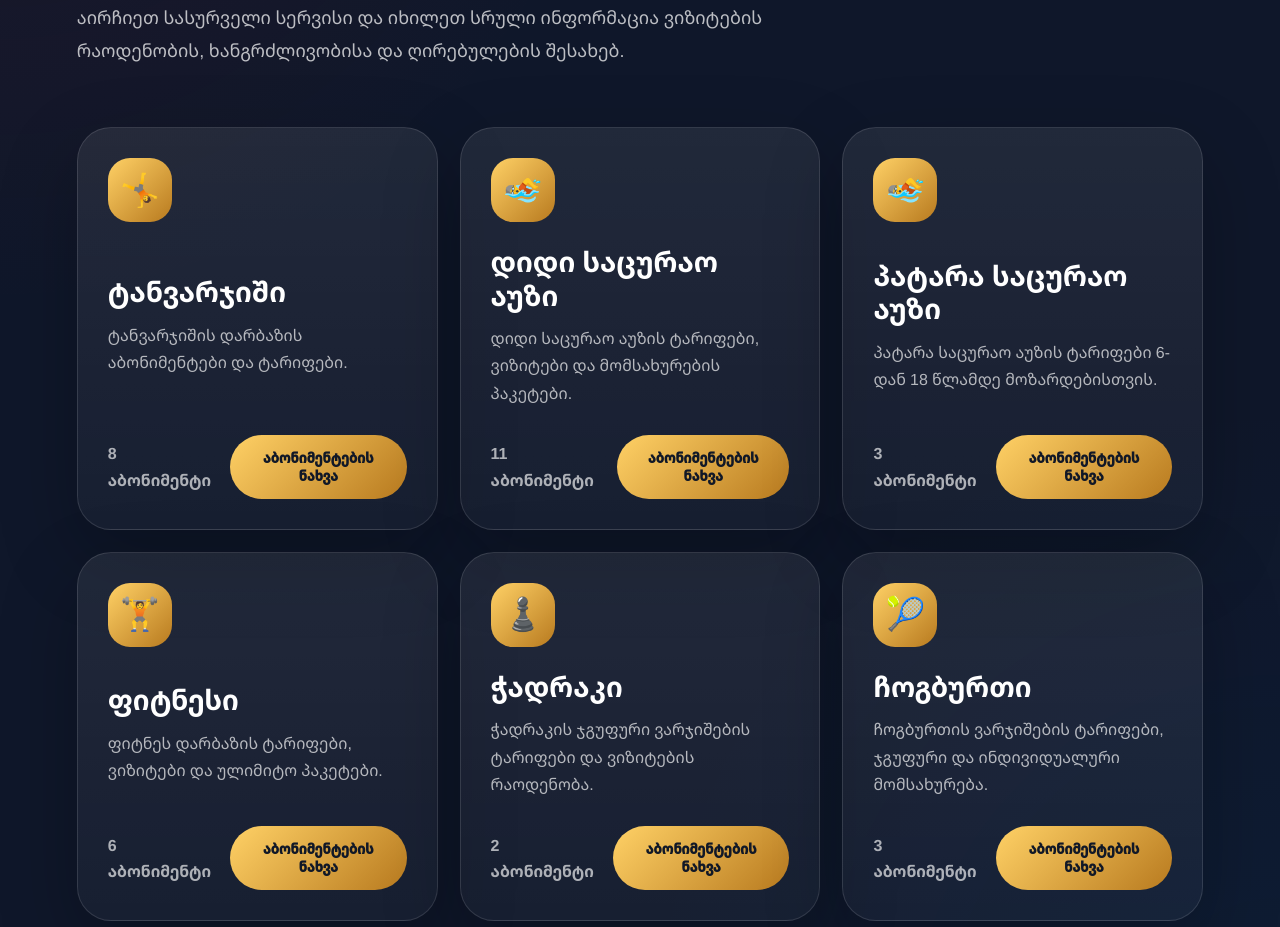
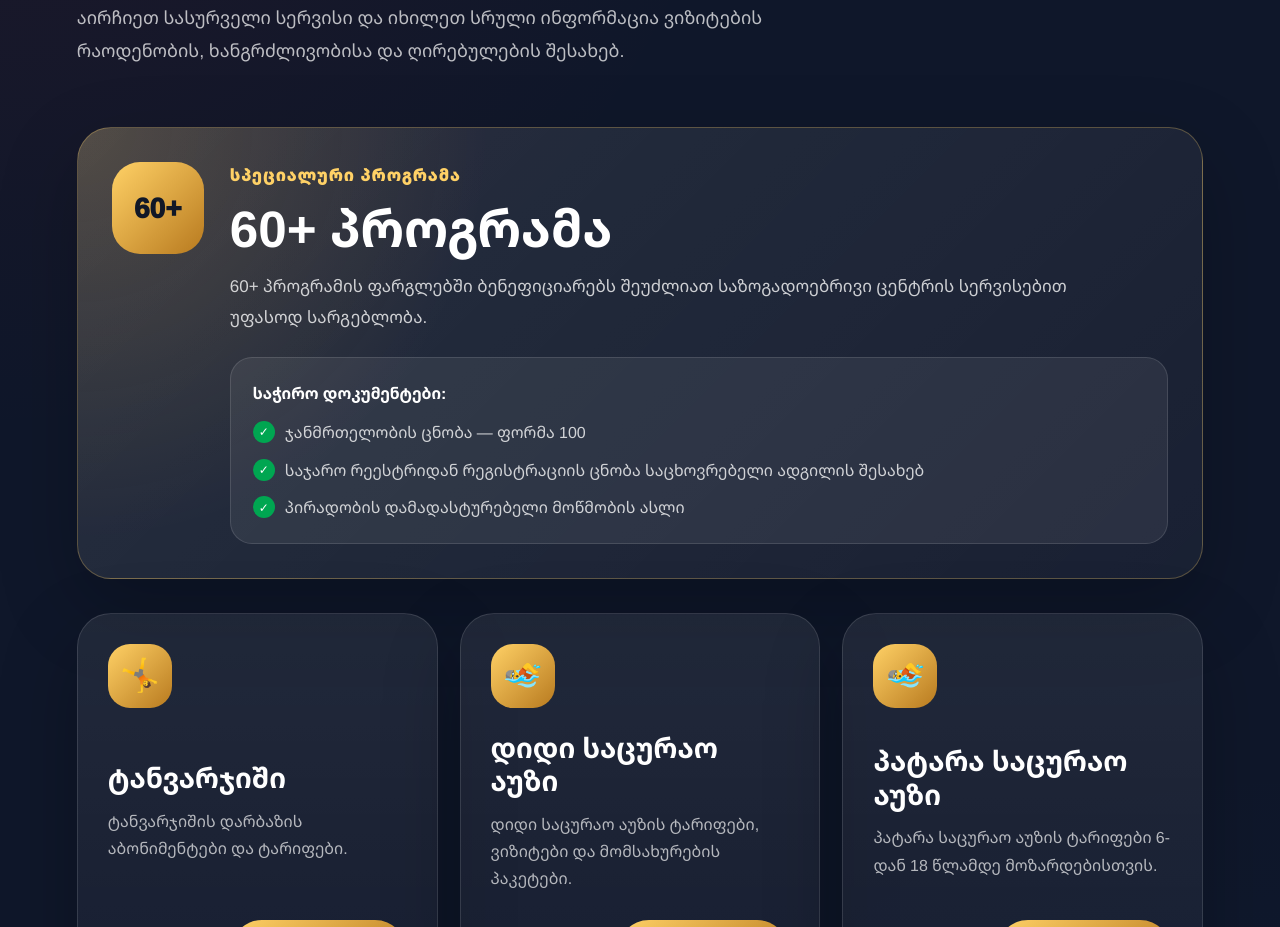
Before and after one commit to webdevelopment09/public-center-website, a Next.js app: page / in a window 1280 px wide. Shown: the part 8360-9287 px from the top of the page. Built offline with nearby package versions, Linux system fonts and the light colour scheme; a web font is replaced by a local one.

Commit message:
polishing

```diff
--- a/app/globals.css
+++ b/app/globals.css
@@ -3357,3 +3357,119 @@ body {
 .contact-branch-card span {
   white-space: pre-line;
 }
+
+/* 60+ PROGRAM CARD */
+
+.senior-program-card {
+  margin-bottom: 34px;
+  padding: 34px;
+  border-radius: 34px;
+  background:
+    radial-gradient(circle at top left, rgba(255, 209, 102, 0.18), transparent 34%),
+    linear-gradient(135deg, rgba(255, 255, 255, 0.1), rgba(255, 255, 255, 0.045));
+  border: 1px solid rgba(255, 209, 102, 0.28);
+  box-shadow: 0 28px 80px rgba(0, 0, 0, 0.22);
+  display: grid;
+  grid-template-columns: auto 1fr;
+  gap: 26px;
+  align-items: flex-start;
+}
+
+.senior-program-icon {
+  width: 92px;
+  height: 92px;
+  border-radius: 28px;
+  background: linear-gradient(135deg, #ffd166, #b87a1f);
+  color: #111827;
+  display: flex;
+  align-items: center;
+  justify-content: center;
+  font-size: 28px;
+  font-weight: 950;
+  flex-shrink: 0;
+}
+
+.senior-program-content p {
+  color: #ffd166;
+  font-weight: 950;
+  text-transform: uppercase;
+  letter-spacing: 1.5px;
+  margin-bottom: 10px;
+}
+
+.senior-program-content h3 {
+  font-size: clamp(30px, 4vw, 52px);
+  line-height: 1.15;
+  margin-bottom: 14px;
+}
+
+.senior-program-content span {
+  display: block;
+  max-width: 850px;
+  color: rgba(255, 255, 255, 0.78);
+  line-height: 1.8;
+  font-size: 17px;
+  margin-bottom: 24px;
+}
+
+.senior-documents {
+  padding: 22px;
+  border-radius: 22px;
+  background: rgba(255, 255, 255, 0.07);
+  border: 1px solid rgba(255, 255, 255, 0.12);
+}
+
+.senior-documents strong {
+  display: block;
+  color: white;
+  margin-bottom: 14px;
+  font-size: 16px;
+}
+
+.senior-documents ul {
+  list-style: none;
+  display: grid;
+  gap: 12px;
+}
+
+.senior-documents li {
+  position: relative;
+  padding-left: 32px;
+  color: rgba(255, 255, 255, 0.78);
+  line-height: 1.6;
+}
+
+.senior-documents li::before {
+  content: "✓";
+  position: absolute;
+  left: 0;
+  top: 1px;
+  width: 22px;
+  height: 22px;
+  border-radius: 999px;
+  background: #00a651;
+  color: white;
+  display: flex;
+  align-items: center;
+  justify-content: center;
+  font-size: 12px;
+}
+
+@media (max-width: 650px) {
+  .senior-program-card {
+    grid-template-columns: 1fr;
+    padding: 26px;
+    border-radius: 28px;
+  }
+
+  .senior-program-icon {
+    width: 76px;
+    height: 76px;
+    border-radius: 24px;
+    font-size: 24px;
+  }
+
+  .senior-documents {
+    padding: 18px;
+  }
+}
--- a/components/SubscriptionsSection.jsx
+++ b/components/SubscriptionsSection.jsx
@@ -17,6 +17,31 @@ export default function SubscriptionsSection() {
           რაოდენობის, ხანგრძლივობისა და ღირებულების შესახებ.
         </span>
       </div>
+
+      <div className="senior-program-card">
+  <div className="senior-program-icon">60+</div>
+
+  <div className="senior-program-content">
+    <p>სპეციალური პროგრამა</p>
+
+    <h3>60+ პროგრამა</h3>
+
+    <span>
+      60+ პროგრამის ფარგლებში ბენეფიციარებს შეუძლიათ საზოგადოებრივი ცენტრის
+      სერვისებით უფასოდ სარგებლობა.
+    </span>
+
+    <div className="senior-documents">
+      <strong>საჭირო დოკუმენტები:</strong>
+
+      <ul>
+        <li>ჯანმრთელობის ცნობა — ფორმა 100</li>
+        <li>საჯარო რეესტრიდან რეგისტრაციის ცნობა საცხოვრებელი ადგილის შესახებ</li>
+        <li>პირადობის დამადასტურებელი მოწმობის ასლი</li>
+      </ul>
+    </div>
+  </div>
+</div>
 
       <div className="subscriptions-grid">
         {subscriptionGroups.map((group) => (
```
